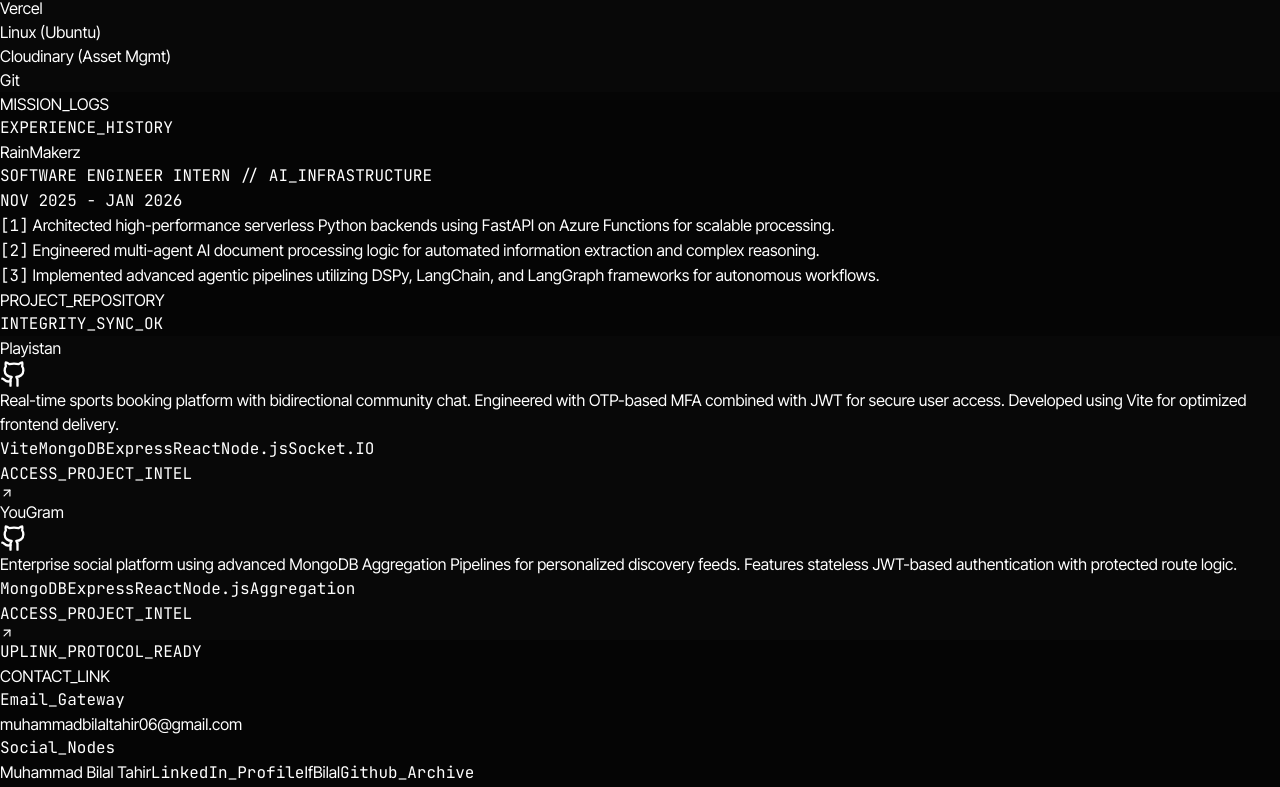
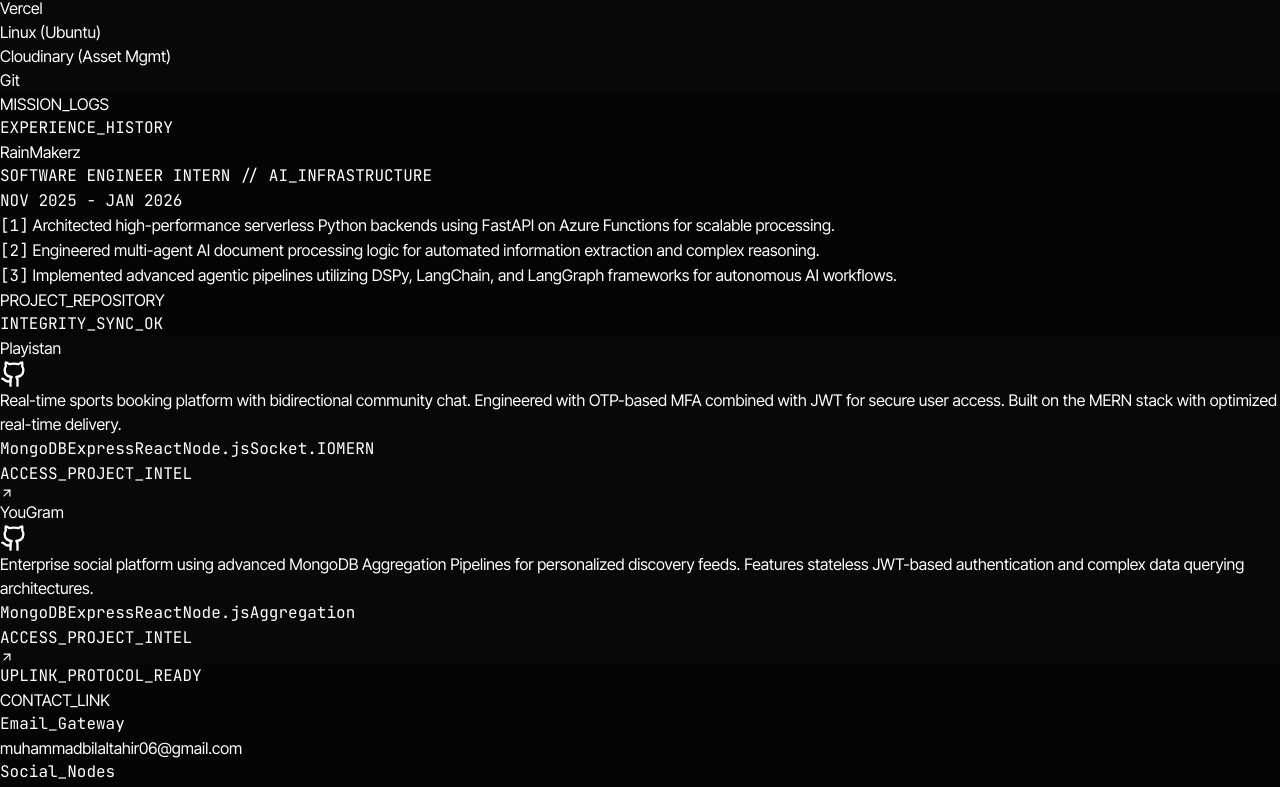
Before and after one commit to IfBilal/Portfolio-Website, a Next.js app: page / in a window 1280 px wide. Shown: the part 1130-1917 px from the top of the page. Built offline with nearby package versions, Linux system fonts and the light colour scheme.

Commit message:
fix: Adjust project description and tsconfig strictness
Update the project description to reflect a focus on high-performance engineering.
Relax TypeScript's strict mode in tsconfig.json to potentially improve build performance and reduce verbosity in certain scenarios.

```diff
--- a/components/Sections.tsx
+++ b/components/Sections.tsx
@@ -21,7 +21,7 @@
     </h1>
     <div className="max-w-3xl space-y-8">
       <p className="text-white/40 text-xl leading-relaxed font-light border-l-2 border-[#2E5BFF] pl-10 italic">
-        Software Engineer based in <span className="text-white font-bold uppercase tracking-wider">Islamabad</span>, specializing in the <span className="text-white font-bold uppercase tracking-wider">MERN Stack</span> and AI-driven architectures.
+        Software Engineer based in <span className="text-white font-bold uppercase tracking-wider">Islamabad</span>, specializing in the <span className="text-white font-bold uppercase tracking-wider">MERN Stack</span> and high-performance engineering.
         Focused on building scalable full-stack applications with real-time bidirectional infrastructure.
       </p>
 
@@ -115,7 +115,7 @@
           {[
             "Architected high-performance serverless Python backends using FastAPI on Azure Functions for scalable processing.",
             "Engineered multi-agent AI document processing logic for automated information extraction and complex reasoning.",
-            "Implemented advanced agentic pipelines utilizing DSPy, LangChain, and LangGraph frameworks for autonomous workflows."
+            "Implemented advanced agentic pipelines utilizing DSPy, LangChain, and LangGraph frameworks for autonomous AI workflows."
           ].map((log, i) => (
             <li key={i} className="text-white/40 text-xl leading-relaxed border-b border-white/5 pb-8 group-hover:text-white/80 transition-all font-light italic">
               <span className="text-[#2E5BFF] font-black mono text-sm mr-8">[{i+1}]</span> {log}
@@ -132,16 +132,16 @@
     {
       id: "playistan",
       title: "Playistan",
-      tags: ["Vite", "MongoDB", "Express", "React", "Node.js", "Socket.IO"],
+      tags: ["MongoDB", "Express", "React", "Node.js", "Socket.IO", "MERN"],
       link: "https://github.com/IfBilal/Playistan-ISE",
-      desc: "Real-time sports booking platform with bidirectional community chat. Engineered with OTP-based MFA combined with JWT for secure user access. Developed using Vite for optimized frontend delivery."
+      desc: "Real-time sports booking platform with bidirectional community chat. Engineered with OTP-based MFA combined with JWT for secure user access. Built on the MERN stack with optimized real-time delivery."
     },
     {
       id: "yougram",
       title: "YouGram",
       tags: ["MongoDB", "Express", "React", "Node.js", "Aggregation"],
       link: "https://github.com/IfBilal/You-Gram",
-      desc: "Enterprise social platform using advanced MongoDB Aggregation Pipelines for personalized discovery feeds. Features stateless JWT-based authentication with protected route logic."
+      desc: "Enterprise social platform using advanced MongoDB Aggregation Pipelines for personalized discovery feeds. Features stateless JWT-based authentication and complex data querying architectures."
     }
   ];
 
--- a/tsconfig.json
+++ b/tsconfig.json
@@ -5,7 +5,7 @@
     "lib": ["dom", "dom.iterable", "esnext"],
     "allowJs": true,
     "skipLibCheck": true,
-    "strict": true,
+    "strict": false,
     "noEmit": true,
     "esModuleInterop": true,
     "module": "esnext",
@@ -23,7 +23,7 @@
       "@/*": ["./*"]
     }
   },
-  "include": ["next-env.d.ts", "**/*.ts", "**/*.tsx", ".next/types/**/*.ts"],
+  "include": ["next-env.d.ts", ".next/types/**/*.ts", "**/*.ts", "**/*.tsx"],
   "exclude": [
     "node_modules",
     "vite.config.ts",
```
